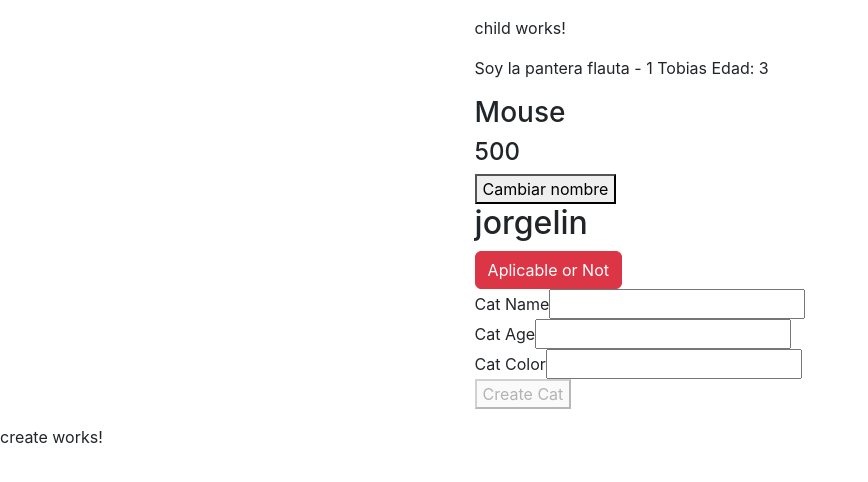
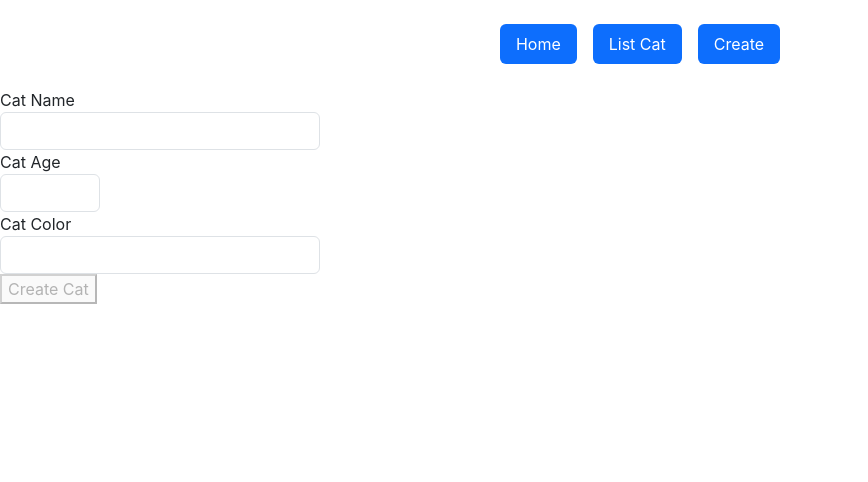
Before and after one commit to briansablich/pruebasAngular, an Angular app: page /create in a window 1280 px wide. Shown: the top 482 px of the page, without its empty margins (0-868 px from the left). Built offline with nearby package versions, Linux system fonts and the light colour scheme.

Commit message:
RouterLink with services. Create your own cat!

```diff
--- a/src/app/app.component.html
+++ b/src/app/app.component.html
@@ -181,9 +181,10 @@
 </style>
 
 <main class="main">
-
+  <app-header></app-header>
+<!--
   <div>
-    <!-- comentado todo
+     comentado todo
     Pruebas primeras cosas
     <app-header></app-header>
     <app-header></app-header>
@@ -215,12 +216,12 @@
     </ul>
 
   </div>
-    -->
+-->
     <!--Prueba componentes hijos-->
-    <app-child [mensaje]="text" [gato]="gato"></app-child>
+    <!-- <app-child [mensaje]="text" [gato]="gato"></app-child>
 
-     <!--Entre parentesis va el evento del child, luego ejecuta la funcion creada en el padre. $event es para eventos personalizados
-     Y en la linea abajo solo muestra la info como cambia-->
+     Entre parentesis va el evento del child, luego ejecuta la funcion creada en el padre. $event es para eventos personalizados
+     Y en la linea abajo solo muestra la info como cambia
 
     <h2 [ngClass]="{dark: isAplicable, 'text-center': isAplicable}">jorgelin</h2>
     <button class="btn btn-danger" (click)="aplicable()">Aplicable or Not</button>
@@ -248,7 +249,7 @@
       </fieldset>
       <button [disabled]="catForm.invalid">Create Cat</button>
     </form>
-  </div>
+  </div> -->
 </main>
 
 
@@ -264,4 +265,4 @@
 <!-- * * * * * * * * * * * * * * * * * * * * * * * * * * * * * * * * -->
 
 
-<router-outlet><router-outlet/>
+<router-outlet></router-outlet>
--- a/src/app/components/header/header.component.html
+++ b/src/app/components/header/header.component.html
@@ -1 +1,5 @@
-<p>header works!</p>
+<ul class="nav nav-pills">
+    <li class="nav-item m-2"><a routerLink="/" class="nav-link active">Home</a></li>
+    <li class="nav-item m-2"><a routerLink="/list-cats" class="nav-link active">List Cat</a></li>
+    <li class="nav-item m-2"><a routerLink="/create" class="nav-link active">Create</a></li>
+</ul>
--- a/src/app/components/header/header.component.ts
+++ b/src/app/components/header/header.component.ts
@@ -1,8 +1,9 @@
 import { Component } from '@angular/core';
+import { RouterLink } from '@angular/router';
 
 @Component({
   selector: 'app-header',
-  imports: [],
+  imports: [RouterLink],
   templateUrl: './header.component.html',
   styleUrl: './header.component.css'
 })
--- /dev/null
+++ b/src/app/models/cat/Cat.ts
@@ -0,0 +1,5 @@
+export default interface Cat{
+    name: string,
+    age: number,
+    color: string
+}
--- a/src/app/pages/create/create.component.html
+++ b/src/app/pages/create/create.component.html
@@ -1 +1,26 @@
-<p>create works!</p>
+<form [formGroup]="catForm" (submit)="handleSubmit()">
+    <fieldset>
+      <label>Cat Name</label>
+      <input class="form-control w-25" type="text" id="cat-name" formControlName="name">
+      @if (name.invalid && name.touched) {
+        <p class="text-danger">Name is required</p>
+      }
+    </fieldset>
+    <fieldset>
+      <label>Cat Age</label>
+      <input class="form-control" style="width: 100px;" type="number" id="cat-age" formControlName="age">
+      @if (age.hasError("required") && age.touched) {
+        <p class="text-danger">Age is required</p>
+      } @else if ((age.hasError("max") || age.hasError("min")) && age.touched) {
+        <p class="text-danger">Age is inappropiate</p>
+      }
+    </fieldset>
+    <fieldset>
+      <label>Cat Color</label>
+      <input class="form-control w-25" type="text" id="cat-color" formControlName="color">
+      @if (color.hasError("required") && color.touched) {
+        <p class="text-danger">Color is important</p>
+      }
+    </fieldset>
+    <button [disabled]="catForm.invalid">Create Cat</button>
+  </form>
--- a/src/app/pages/create/create.component.ts
+++ b/src/app/pages/create/create.component.ts
@@ -1,11 +1,35 @@
 import { Component } from '@angular/core';
+import { FormGroup, FormsModule, ReactiveFormsModule, Validators, FormControl } from '@angular/forms';
+import { CreatecatService } from '../../services/createcat.service';
 
 @Component({
   selector: 'app-create',
-  imports: [],
+  imports: [FormsModule, ReactiveFormsModule],
   templateUrl: './create.component.html',
   styleUrl: './create.component.css'
 })
 export class CreateComponent {
+  catForm: FormGroup;
+    name: FormControl;
+    age: FormControl;
+    color: FormControl;
+
+    constructor(public createcatService: CreatecatService){
+      this.name = new FormControl('', Validators.required);
+      this.age = new FormControl('', [Validators.required, Validators.min(0), Validators.max(25)]);
+      this.color = new FormControl('', Validators.required);
+      this.catForm = new FormGroup ({
+        name: this.name,
+        age: this.age,
+        color: this.color
+      })
+    }
+
+    handleSubmit(): void {
+      console.log(this.catForm.value);
+      this.createcatService.addCat(this.catForm.value);
+      this.catForm.reset();
+    }
+
 
 }
--- a/src/app/pages/list-cats/list-cats.component.html
+++ b/src/app/pages/list-cats/list-cats.component.html
@@ -1,2 +1,15 @@
-<p>list-cats works!</p>
-<img width="200px" height="200px" src="https://encrypted-tbn1.gstatic.com/images?q=tbn:ANd9GcRLM_YMOn41npXKC5fX-TSRfe20jO-nK1cfON36eskj5100UzlH4JMmJVsjNYxZPV4R0vw6DHIw0dqN-osUB5Iw7Q">
+@for (cat of createcatService.listCat; track $index) {
+<div class="card text-bg-primary mb-3 ms-3" style="max-width: 30rem;">
+    <div class="card-header">
+        <div class="card-body">
+            <h2>Nombre: {{ cat.name }}</h2>
+        </div>
+        <div class="card-text">
+            <h4>Edad: {{ cat.age }}</h4>
+        </div>
+        <div class="card-text">
+            <h4>Color: {{ cat.color }}</h4>
+        </div>
+    </div>
+</div>
+}
--- a/src/app/pages/list-cats/list-cats.component.ts
+++ b/src/app/pages/list-cats/list-cats.component.ts
@@ -1,4 +1,5 @@
 import { Component } from '@angular/core';
+import { CreatecatService } from '../../services/createcat.service';
 
 @Component({
   selector: 'app-list-cats',
@@ -7,5 +8,6 @@ import { Component } from '@angular/core';
   styleUrl: './list-cats.component.css'
 })
 export class ListCatsComponent {
+  constructor(public createcatService: CreatecatService){}
 
 }
--- /dev/null
+++ b/src/app/services/createcat.service.ts
@@ -0,0 +1,33 @@
+import { Injectable } from '@angular/core';
+import Cat from '../models/cat/Cat';
+
+@Injectable({
+  providedIn: 'root'
+})
+export class CreatecatService {
+  listCat: Cat[];
+
+  constructor() {
+    this.listCat = [
+      {
+        name: "Flauta",
+        age: 5,
+        color: "Negro rayado"
+      },
+      {
+        name: "Calabaza",
+        age: 1,
+        color: "Naranja y blanco"
+      },
+      {
+        name: "Fermin",
+        age: 4,
+        color: "Marrón gastadito"
+      }
+    ]
+  }
+
+  addCat(cat: Cat): void{
+    this.listCat.push(cat);
+  }
+}
```
Also changed, not shown: 1 other file (tests, documents, lock files or other folders).
